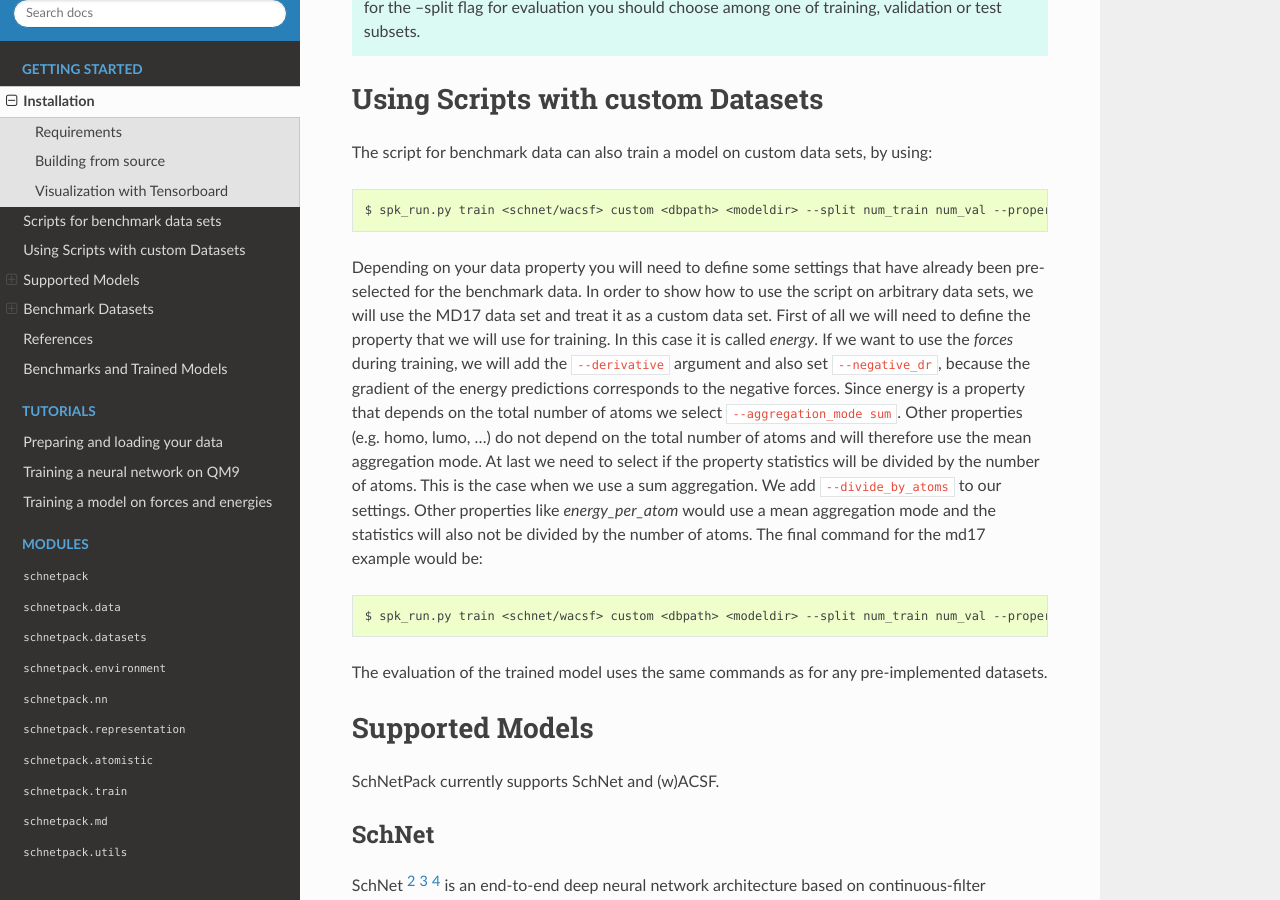
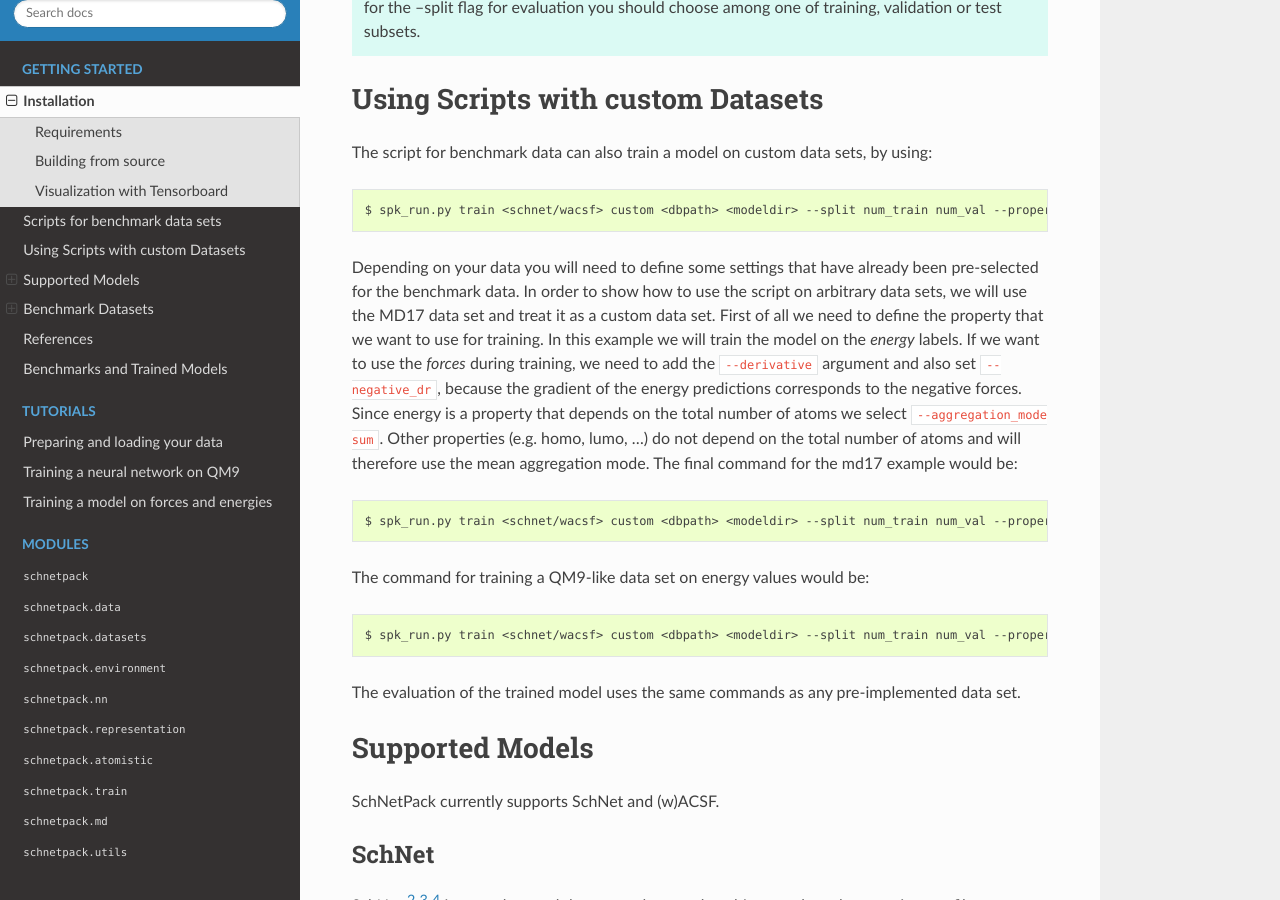
Before and after one commit to atomistic-machine-learning/schnetpack, a Sphinx documentation site: the page built from docs/getstarted/getstarted.rst, in a window 1280 px wide and 900 px high, scrolled down 2607 px. Built offline with Sphinx 7.4.7 and the Read the Docs theme 2.0.0, drawn with Linux system fonts in a browser that asks for light colours; pages that are not in the unit, such as notebooks, are missing from menus.

Commit message:
remove divide_by_atoms

```diff
--- a/docs/getstarted/getstarted.rst
+++ b/docs/getstarted/getstarted.rst
@@ -134,26 +134,26 @@
 
    $ spk_run.py train <schnet/wacsf> custom <dbpath> <modeldir> --split num_train num_val --property your_property [--cuda]
 
-Depending on your data property you will need to define some settings that have
-already been pre-selected for the benchmark data. In order to show how to use the script
+Depending on your data you will need to define some settings that have already been
+pre-selected for the benchmark data. In order to show how to use the script
 on arbitrary data sets, we will use the MD17 data set and treat it as a custom data
-set. First of all we will need to define the property that we will use for training. In
-this case it is called *energy*. If we want to use the *forces* during training, we
-will add the ``--derivative`` argument and also set ``--negative_dr``, because the
-gradient of the energy predictions corresponds to the negative forces. Since energy
-is a property that depends on the total number of atoms we select
-``--aggregation_mode sum``. Other properties (e.g. homo, lumo, ...) do not depend on
-the total number of atoms and will therefore use the mean aggregation mode. At last
-we need to select if the property statistics will be divided by the number of atoms.
-This is the case when we use a sum aggregation. We add ``--divide_by_atoms`` to our
-settings. Other properties like *energy_per_atom* would use a mean aggregation mode
-and the statistics will also not be divided by the number of atoms. The final command
-for the md17 example would be::
+set. First of all we need to define the property that we want to use for training.
+In this example we will train the model on the *energy* labels. If we want to use the
+*forces* during training, we need to add the ``--derivative`` argument and also set
+``--negative_dr``, because the gradient of the energy predictions corresponds to the
+negative forces. Since energy is a property that depends on the total number of atoms
+we select ``--aggregation_mode sum``. Other properties (e.g. homo, lumo, ...) do not
+depend on the total number of atoms and will therefore use the mean aggregation mode.
+The final command for the md17 example would be::
 
-   $ spk_run.py train <schnet/wacsf> custom <dbpath> <modeldir> --split num_train num_val --property energy --derivative forces --negative_dr --aggregation_mode sum --divide_by_atoms [--cuda]
+   $ spk_run.py train <schnet/wacsf> custom <dbpath> <modeldir> --split num_train num_val --property energy --derivative forces --negative_dr --aggregation_mode sum [--cuda]
 
-The evaluation of the trained model uses the same commands as for any pre-implemented
-datasets.
+The command for training a QM9-like data set on energy values would be::
+
+   $ spk_run.py train <schnet/wacsf> custom <dbpath> <modeldir> --split num_train num_val --property energy_U0 --aggregation_mode sum [--cuda]
+
+The evaluation of the trained model uses the same commands as any pre-implemented
+data set.
 
 ================
 Supported Models
```
Also changed, not shown: 2 other files.
